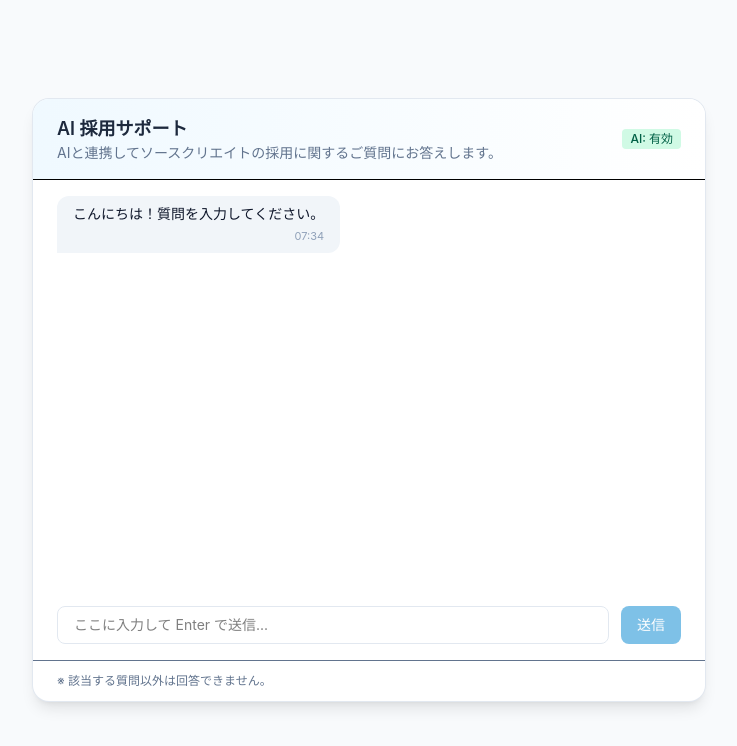
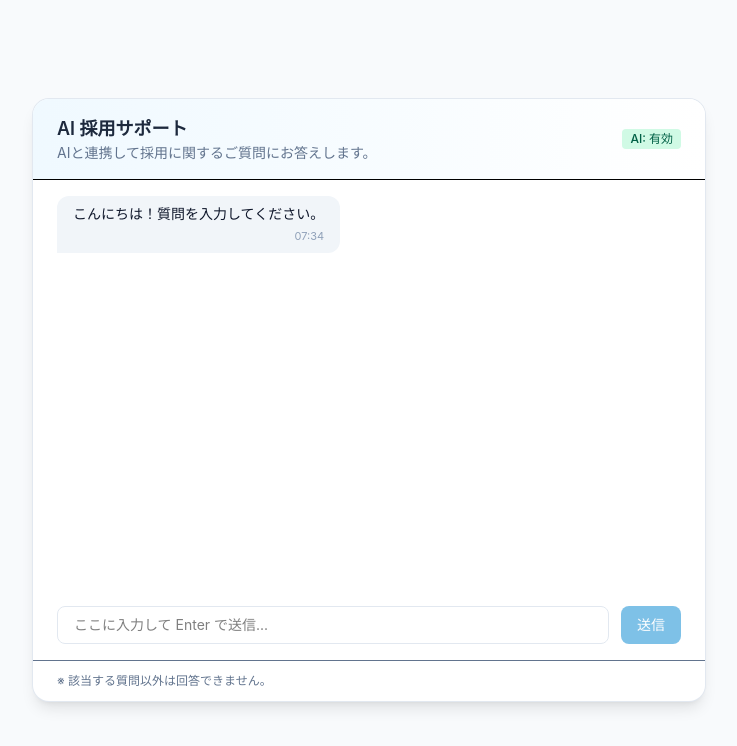
Before and after one commit to kinoshita-ryo142/chatbot_demo, a React (Vite) app: page / in a window 1280 px wide. Shown: the top 746 px of the page, without its empty margins (271-1008 px from the left). Built offline with nearby package versions, Linux system fonts and the light colour scheme; no server answers.

Commit message:
説明文調整

```diff
--- a/src/App.tsx
+++ b/src/App.tsx
@@ -197,7 +197,7 @@ export default function App() {
         <header className="px-6 py-4 border-b bg-linear-to-r from-sky-50 to-white flex items-center justify-between gap-4">
           <div>
             <h1 className="text-lg font-semibold text-slate-800">AI 採用サポート</h1>
-            <p className="text-sm text-slate-500">AIと連携してソースクリエイトの採用に関するご質問にお答えします。</p>
+            <p className="text-sm text-slate-500">AIと連携して採用に関するご質問にお答えします。</p>
           </div>
 
           <div className="flex items-center gap-3">
```
